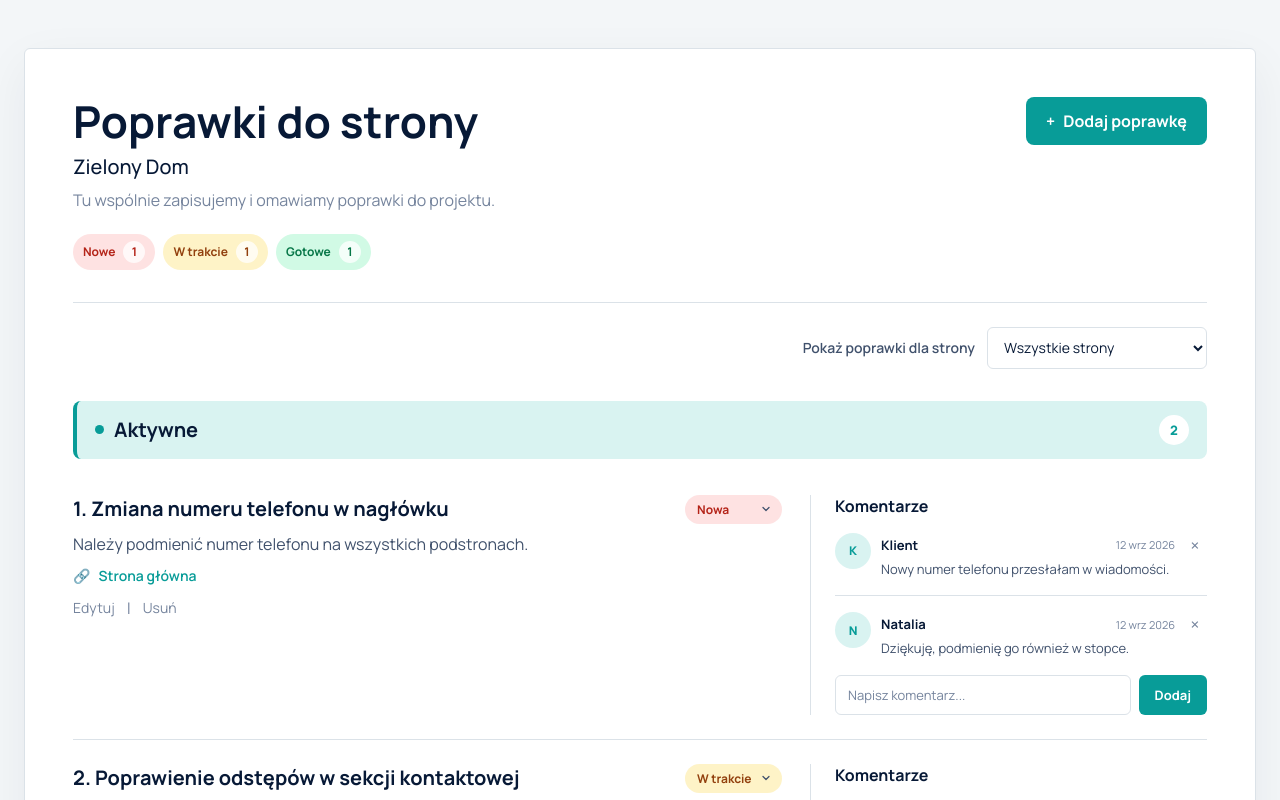
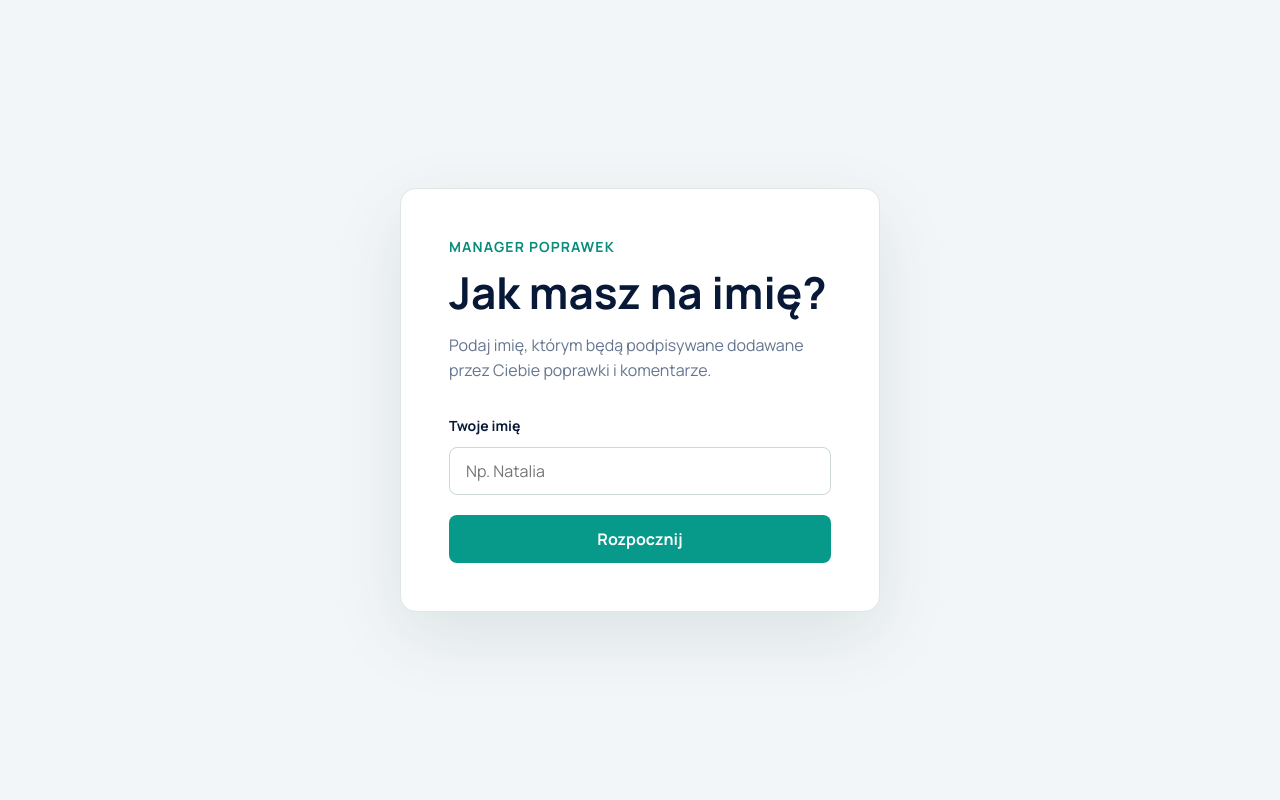
Before and after one commit to natalkakielbicka-coder/corrections-manager, a Vue app: page / in a window 1280 px wide. Shown: the top 800 px of the page. Built offline with nearby package versions, Linux system fonts and the light colour scheme.

Commit message:
Add user identity to corrections and comments

```diff
--- /dev/null
+++ b/src/components/UserEntryScreen.vue
@@ -0,0 +1,147 @@
+<script setup>
+import { ref } from 'vue'
+
+const emit = defineEmits(['submit'])
+
+const userName = ref('')
+
+const handleSubmit = () => {
+  const trimmedName = userName.value.trim()
+
+  if (!trimmedName) return
+
+  emit('submit', trimmedName)
+}
+</script>
+
+<template>
+  <section class="user-entry">
+    <div class="user-entry__content">
+      <p class="user-entry__eyebrow">Manager poprawek</p>
+
+      <h1 class="user-entry__title">Jak masz na imię?</h1>
+
+      <p class="user-entry__description">
+        Podaj imię, którym będą podpisywane dodawane przez Ciebie poprawki i komentarze.
+      </p>
+
+      <form class="user-entry__form" @submit.prevent="handleSubmit">
+        <label class="user-entry__label" for="user-name">Twoje imię</label>
+
+        <input
+          id="user-name"
+          v-model="userName"
+          class="user-entry__input"
+          type="text"
+          name="user-name"
+          placeholder="Np. Natalia"
+          autocomplete="name"
+          required
+        />
+
+        <button class="user-entry__button" type="submit">Rozpocznij</button>
+      </form>
+    </div>
+  </section>
+</template>
+
+<style scoped>
+.user-entry {
+  display: grid;
+  min-height: 100vh;
+  padding: 24px;
+  place-items: center;
+}
+
+.user-entry__content {
+  width: min(100%, 480px);
+  padding: 48px;
+  border: 1px solid #dfe7e4;
+  border-radius: 16px;
+  background-color: #ffffff;
+  box-shadow: 0 24px 70px rgba(17, 54, 46, 0.1);
+}
+
+.user-entry__eyebrow {
+  margin: 0 0 12px;
+  color: #078c7d;
+  font-size: 14px;
+  font-weight: 700;
+  letter-spacing: 0.08em;
+  text-transform: uppercase;
+}
+
+.user-entry__title {
+  margin: 0;
+  color: #071936;
+  font-size: clamp(32px, 5vw, 44px);
+  line-height: 1.1;
+}
+
+.user-entry__description {
+  margin: 16px 0 32px;
+  color: #65758f;
+  line-height: 1.6;
+}
+
+.user-entry__form {
+  display: grid;
+  gap: 12px;
+}
+
+.user-entry__label {
+  color: #071936;
+  font-size: 14px;
+  font-weight: 700;
+}
+
+.user-entry__input {
+  width: 100%;
+  min-height: 48px;
+  padding: 0 16px;
+  border: 1px solid #ccd8d4;
+  border-radius: 8px;
+  color: #071936;
+  font: inherit;
+  outline: none;
+}
+
+.user-entry__input:focus {
+  border-color: #07998a;
+  box-shadow: 0 0 0 3px rgba(7, 153, 138, 0.14);
+}
+
+.user-entry__button {
+  min-height: 48px;
+  margin-top: 8px;
+  padding: 0 20px;
+  border: 0;
+  border-radius: 8px;
+  background-color: #07998a;
+  color: #ffffff;
+  font: inherit;
+  font-weight: 700;
+  cursor: pointer;
+  transition:
+    background-color 0.2s ease,
+    transform 0.2s ease;
+}
+
+.user-entry__button:hover {
+  background-color: #067f73;
+}
+
+.user-entry__button:active {
+  transform: translateY(1px);
+}
+
+@media (max-width: 479px) {
+  .user-entry {
+    padding: 16px;
+  }
+
+  .user-entry__content {
+    padding: 32px 24px;
+  }
+}
+</style>
--- a/src/components/corrections/CorrectionCard.vue
+++ b/src/components/corrections/CorrectionCard.vue
@@ -60,6 +60,10 @@ const emit = defineEmits(['add-comment', 'update-status', 'edit', 'delete', 'del
           </option>
         </select>
       </div>
+
+      <p v-if="correction.author" class="correction-card__author">
+        Zgłaszający: {{ correction.author }}
+      </p>
 
       <p class="correction-card__description">
         {{ correction.description }}
@@ -265,6 +269,13 @@ const emit = defineEmits(['add-comment', 'update-status', 'edit', 'delete', 'del
   padding-right: 0;
 }
 
+.correction-card__author {
+  margin: 6px 0 0;
+  color: #6b7b78;
+  font-size: 13px;
+  font-weight: 600;
+}
+
 @media (max-width: 991px) {
   .correction-card__header {
     align-items: flex-start;
--- a/src/composables/useCorrections.js
+++ b/src/composables/useCorrections.js
@@ -36,7 +36,7 @@ export const useCorrections = () => {
     Object.assign(correction, correctionData)
   }
 
-  const addComment = ({ correctionId, content }) => {
+  const addComment = ({ correctionId, content, author }) => {
     const correction = corrections.value.find((correctionItem) => {
       return correctionItem.id === correctionId
     })
@@ -45,7 +45,7 @@ export const useCorrections = () => {
 
     correction.comments.push({
       id: Date.now(),
-      author: 'Klient',
+      author,
       content,
       createdAt: new Date().toISOString(),
     })
--- /dev/null
+++ b/src/composables/useCurrentUser.js
@@ -0,0 +1,19 @@
+import { computed, ref } from 'vue'
+
+const currentUserName = ref('')
+
+const hasCurrentUser = computed(() => {
+  return currentUserName.value.length > 0
+})
+
+const setCurrentUser = (name) => {
+  currentUserName.value = name.trim()
+}
+
+export function useCurrentUser() {
+  return {
+    currentUserName,
+    hasCurrentUser,
+    setCurrentUser,
+  }
+}
--- a/src/views/HomeView.vue
+++ b/src/views/HomeView.vue
@@ -7,6 +7,8 @@ import DeleteCorrectionModal from '../components/corrections/DeleteCorrectionMod
 import DeleteCommentModal from '../components/comments/DeleteCommentModal.vue'
 import { useCorrections } from '../composables/useCorrections'
 import { usePages } from '../composables/usePages'
+import { useCurrentUser } from '../composables/useCurrentUser'
+import UserEntryScreen from '../components/UserEntryScreen.vue'
 
 const {
   sortedCorrections,
@@ -22,6 +24,8 @@ const {
 } = useCorrections()
 
 const { pages } = usePages()
+
+const { currentUserName, hasCurrentUser, setCurrentUser } = useCurrentUser()
 
 const selectedPageId = ref('all')
 
@@ -78,10 +82,21 @@ const handleCorrectionSubmit = (correctionData) => {
   if (correctionToEdit.value) {
     updateCorrection(correctionToEdit.value.id, correctionData)
   } else {
-    addCorrection(correctionData)
+    addCorrection({
+      ...correctionData,
+      author: currentUserName.value,
+    })
   }
 
   closeCorrectionForm()
+}
+
+const handleAddComment = ({ correctionId, content }) => {
+  addComment({
+    correctionId,
+    content,
+    author: currentUserName.value,
+  })
 }
 
 const openDeleteModal = (correctionId) => {
@@ -138,7 +153,8 @@ const confirmDeleteComment = () => {
 </script>
 
 <template>
-  <main class="page">
+  <UserEntryScreen v-if="!hasCurrentUser" @submit="setCurrentUser" />
+  <main v-else class="page">
     <section class="project-board">
       <header class="project-board__header">
         <div>
@@ -209,7 +225,7 @@ const confirmDeleteComment = () => {
 
           <CorrectionsList
             :corrections="filteredActiveCorrections"
-            @add-comment="addComment"
+            @add-comment="handleAddComment"
             @update-status="updateCorrectionStatus"
             @edit="openEditModal"
             @delete="openDeleteModal"
@@ -238,7 +254,7 @@ const confirmDeleteComment = () => {
 
           <CorrectionsList
             :corrections="filteredCompletedCorrections"
-            @add-comment="addComment"
+            @add-comment="handleAddComment"
             :show-comments="false"
             @update-status="updateCorrectionStatus"
             @edit="openEditModal"
```
